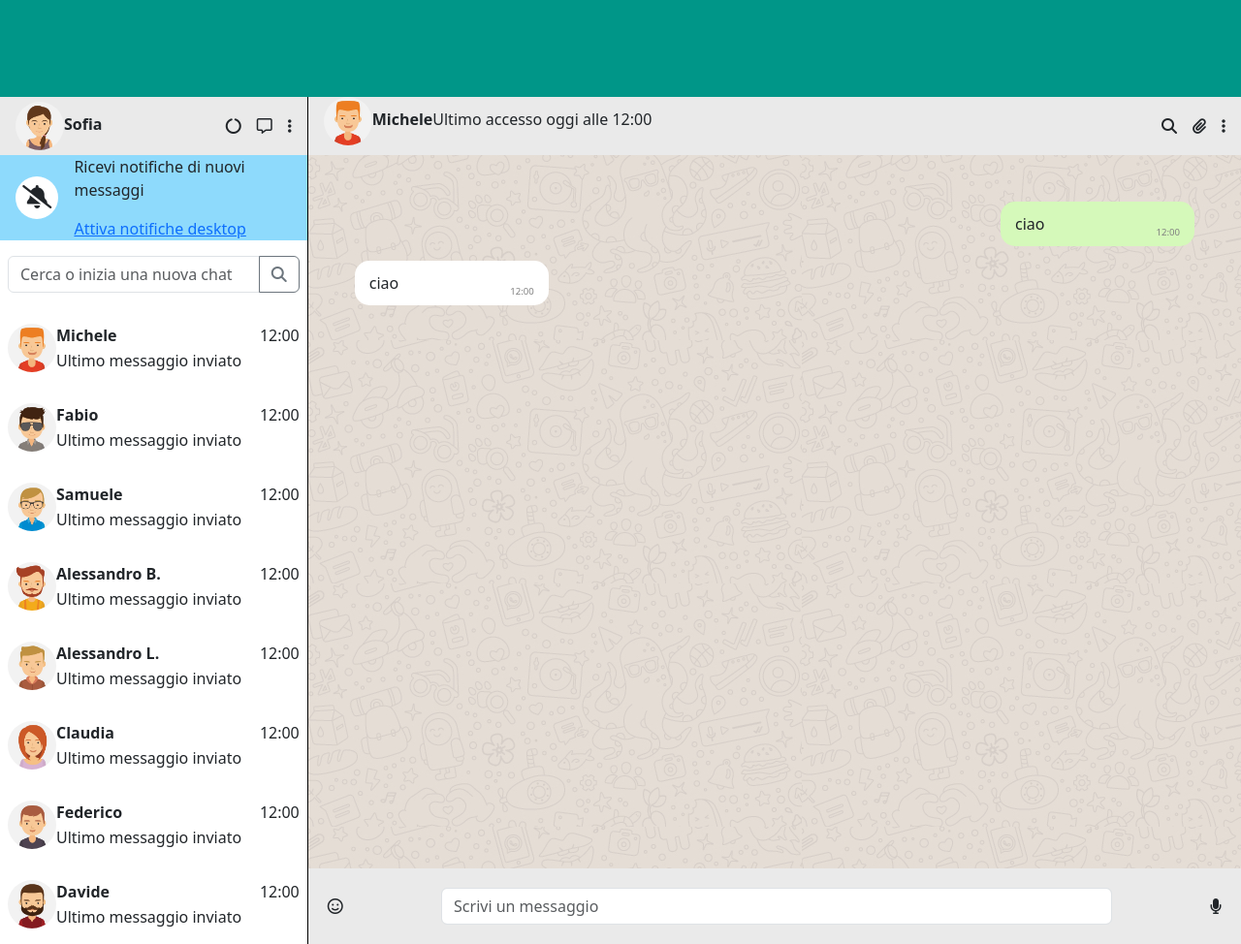
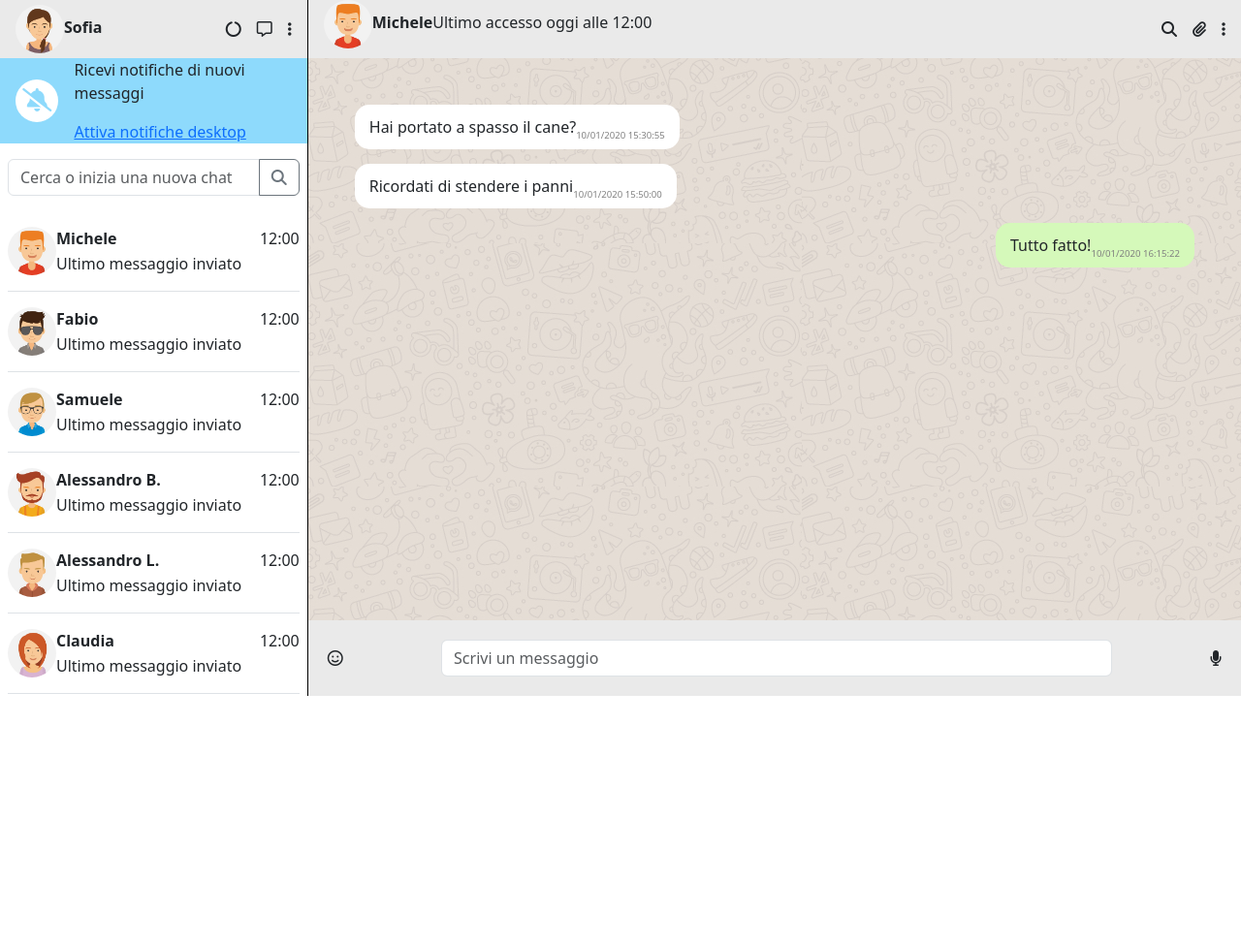
Before and after one commit to AlessioGuglielmino/vue-boolzapp, a plain HTML site: page index.html in a window 1280 px wide. Shown: the whole page at 97% size. After the commit the page ends 800 px from the top, so only its background shows below. Drawn offline with nearby package versions, Linux system fonts and the light colour scheme.

Commit message:
milstone-2

```diff
--- a/index.html
+++ b/index.html
@@ -33,14 +33,12 @@
   <body>
     <div id="app">
       <!-- HEADER -->
-      <header>
-        <div class="header"></div>
-      </header>
+
       <!-- MAIN -->
 
       <main class="d-flex">
         <!-- BARRA SUPERIORE WHAYSAPP -->
-
+        <div class="header"></div>
         <!-- BARRA SUPERIORE SINISTRA WHAYSAPP -->
 
         <!-- CONTENITORE CENTRALE -->
@@ -92,7 +90,11 @@
 
           <!-- LISTA UTENTI -->
           <div class="contacts-list px-2">
-            <div v-for="(contact,index) in contacts" class="d-flex py-3">
+            <div
+              @click="chatText(index)"
+              v-for="(contact,index) in contacts"
+              class="d-flex py-3 border-bottom contact"
+            >
               <img class="user-img" :src="contact.avatar" alt="" />
               <div class="d-flex flex-column justify-content-between">
                 <span> <strong>{{contact.name}}</strong></span>
@@ -122,14 +124,15 @@
           </div>
           <!-- SEZIONE CHAT -->
           <div class="chat p-5">
-            <div class="text-message received">
-              <span class="message"> ciao <sub>12:00</sub></span>
-            </div>
-            <div class="text-message sent">
-              <div class="message">
-                ciao
-                <sub>12:00</sub>
-              </div>
+            <div
+              :class="messageUser.status== 'received' ? 'received' : 'sent'"
+              class="text-message"
+              v-for="(messageUser,index) in contacts[activeIndex].messages"
+            >
+              <span class="message">
+                {{messageUser.message}}
+                <sub> {{messageUser.date}}</sub></span
+              >
             </div>
           </div>
           <!-- SEZIONE INPUT MESSAGGIO -->
--- a/main.js
+++ b/main.js
@@ -170,4 +170,11 @@ createApp({
       ],
     };
   },
+  methods: {
+    chatText(index) {
+      console.log("click");
+
+      this.activeIndex = index;
+    },
+  },
 }).mount("#app");
--- a/style.css
+++ b/style.css
@@ -5,7 +5,6 @@
 
 main {
   position: relative;
-  /* height: 100vh; */
 }
 
 .top-left {
@@ -38,6 +37,7 @@ main {
 
 .bell-icon {
   background-color: white;
+  color: #8edafc;
   border-radius: 50%;
   aspect-ratio: 1;
   width: 50px;
@@ -49,9 +49,15 @@ main {
   width: 33%;
   border-right: 1px solid black;
   height: 100%;
+  overflow: hidden;
 }
-.contact-list {
-  overflow: auto;
+.contact:hover {
+  cursor: pointer;
+  background-color: rgba(203, 197, 197, 0.897);
+}
+.contacts-list {
+  overflow-y: auto;
+  height: 500px;
 }
 
 section {
```
